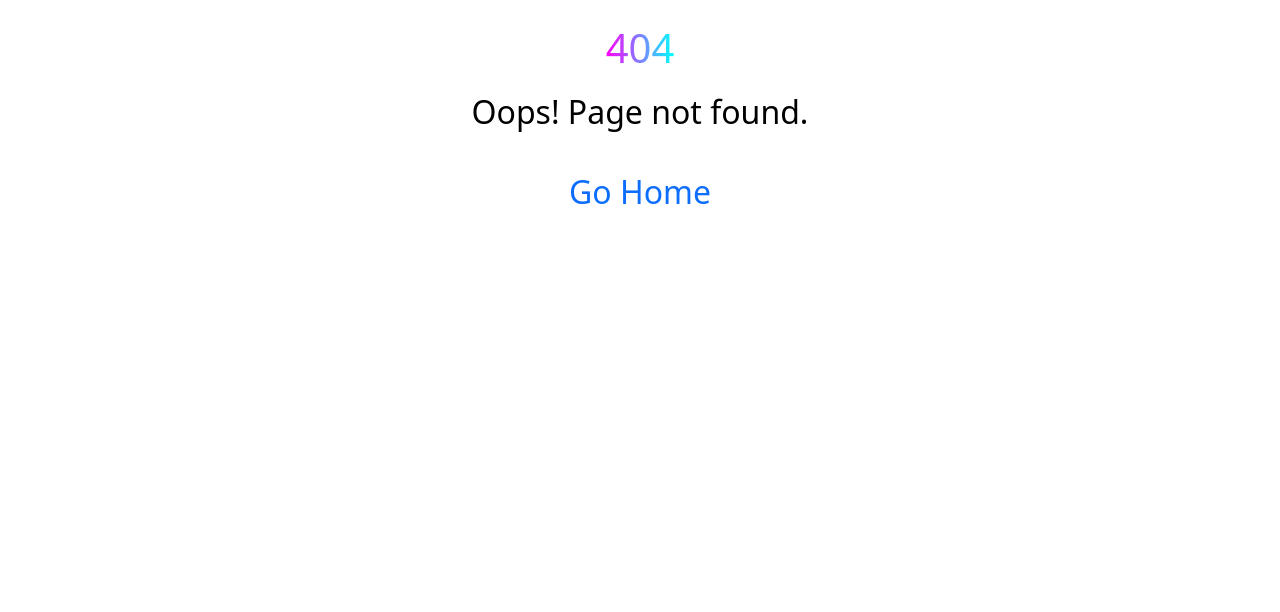
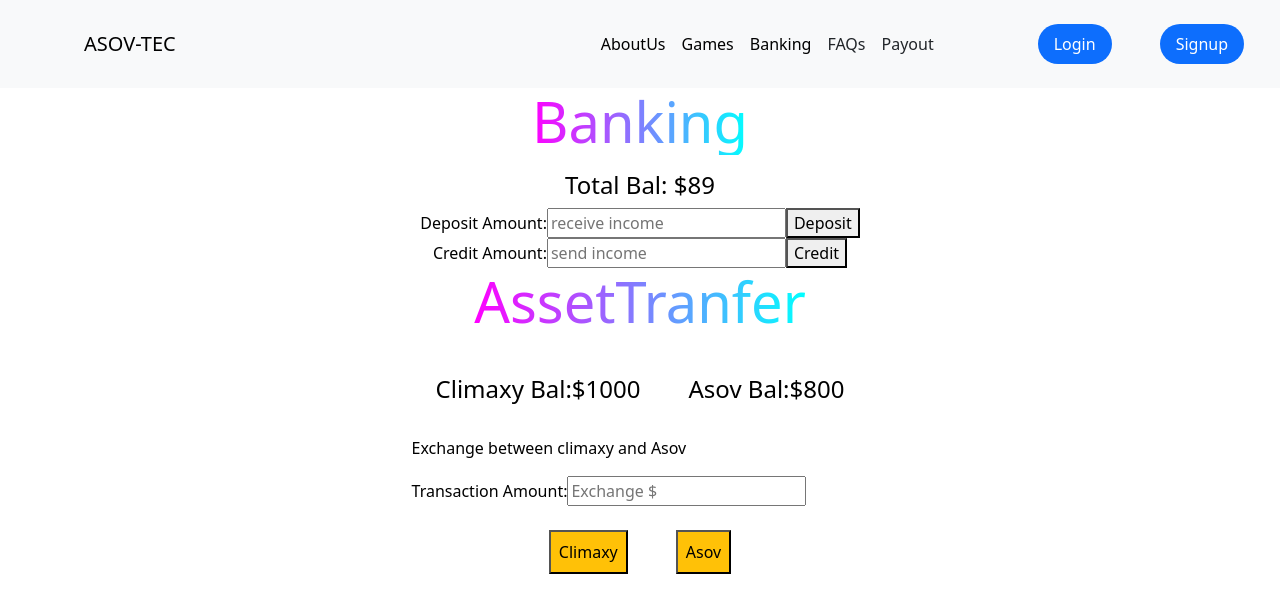
Before and after one commit to Otenevictor/Budgets-app, a React (Vite) app in the folder Budget-app/: page /banking in a window 1280 px wide. Before the commit this address had no page. Shown: the top 612 px of the page. Built offline with nearby package versions, Linux system fonts and the light colour scheme.

Commit message:
update_banking

```diff
--- a/Budget-app/src/component/NavHome.jsx
+++ b/Budget-app/src/component/NavHome.jsx
@@ -1,5 +1,5 @@
 import { Link } from "react-router-dom";
-import  { useState } from "react";
+import { useState } from "react";
 import { Navbar } from "react-bootstrap";
 import { FaBars, FaTimes } from "react-icons/fa"; // Import icons from a library like react-icons
 
@@ -30,9 +30,6 @@ import { FaBars, FaTimes } from "react-icons/fa"; // Import icons from a library
 //   );
 // };
 
-
-
-
 const Navhome = () => {
   const [isNavOpen, setIsNavOpen] = useState(false);
 
@@ -45,17 +42,39 @@ const Navhome = () => {
       <nav className="container-fluid navbar nwclass navbar-expand-lg bg-body-tertiary p-4">
         <div className="container-fluid">
           <Link className="navbar-brand ms-5" to="/">
-        ASOV-TEC        </Link>
+            ASOV-TEC{" "}
+          </Link>
           <button className="custom-toggler d-lg-none" onClick={handleToggle}>
             {isNavOpen ? <FaTimes /> : <FaBars />}
           </button>
 
-        <Navbar.Collapse  className= {isNavOpen ? "show" : ""}  id="basic-navbar-nav" >
+          <Navbar.Collapse
+            className={isNavOpen ? "show" : ""}
+            id="basic-navbar-nav"
+          >
             <div className="ms-auto">
               <ul className="navbar-nav ms-5">
                 <li className="nav-item">
                   <Link className="nav-link active" aria-current="page" to="/">
                     AboutUs
+                  </Link>
+                </li>
+                <li className="nav-item">
+                  <Link
+                    className="nav-link active"
+                    aria-current="page"
+                    to="/games"
+                  >
+                    Games
+                  </Link>
+                </li>
+                <li className="nav-item">
+                  <Link
+                    className="nav-link active"
+                    aria-current="page"
+                    to="/banking"
+                  >
+                    Banking
                   </Link>
                 </li>
                 <li className="nav-item">
@@ -90,13 +109,11 @@ const Navhome = () => {
                   Signup
                 </Link>
               </li>
-
             </ul>
-        </Navbar.Collapse >
+          </Navbar.Collapse>
         </div>
       </nav>
     </>
-
   );
 };
 
--- a/Budget-app/src/index.css
+++ b/Budget-app/src/index.css
@@ -8,6 +8,14 @@
   height: 150px;
   width: 270px;
   border-radius: 10px;
+}
+.gamebox_height {
+  height: 80% !important;
+  width: 60%;
+}
+.gamebox_height2 {
+  height: 340px !important;
+  /* width: 40%; */
 }
 .grey_color_payout{
   color: aliceblue;
--- /dev/null
+++ b/Budget-app/src/pages/Banking.jsx
@@ -0,0 +1,91 @@
+import { useState } from "react";
+import Navhome from "../component/NavHome";
+import { AssetTranfer } from "./Bankings/AssetTranfer";
+
+// function Banking() {
+//     // const [add, setAdd] = useState('')
+//     // const [substract, setSubstract] = useState('')
+//     const [total, setTotal] = useState(0);
+
+//     // function to handle deposit
+//     const handleDeposit = (amount) => {
+//         setTotal(total + amount);
+//     }
+// // function to handle credit
+// const handleCredit = (amount) => {
+//     setTotal(total - amount);
+// }
+
+//     return (
+//       <div>
+//         <h1>Banking</h1>
+//         <h4>Total Bal: ${total}</h4>
+//         <button onClick={() => handleDeposit(100)}>Deposit $100</button>
+//         <button onClick={() => handleCredit(100)}>Credit $50</button>
+
+//       </div>
+//     )
+//   }
+function Banking() {
+  const [total, setTotal] = useState(89);
+  const [depositAmount, setDepositAmount] = useState("");
+  const [creditAmount, setCreditAmount] = useState("");
+
+  const handleDeposit = () => {
+    if (depositAmount >= 0) {
+      setTotal((prevTotal) => prevTotal + parseFloat(depositAmount));
+      // reset deposit amount input after processing
+      alert(`you are reciving $${depositAmount} to your initail bal $${total}`);
+      setDepositAmount("");
+    } else {
+      alert("error amount less than zero");
+    }
+  };
+  const handleCredit = () => {
+    if (creditAmount > 0 && total >= creditAmount) {
+      setTotal(total - creditAmount);
+      alert(`you are sending $${creditAmount} from your initail bal $${total}`);
+      // reset deposit amount input after processing
+      setCreditAmount("");
+    } else {
+      alert("insufficient fund");
+    }
+  };
+
+  return (
+    <>
+      <Navhome />
+      <div className="d-flex flex-column align-items-center justify-content-center">
+        <h1>Banking</h1>
+        <h4>Total Bal: ${total}</h4>
+        <div>
+          <label htmlFor="depositAmount">Deposit Amount:</label>
+          <input
+            placeholder="receive income"
+            type="number"
+            id="depositAmount"
+            value={depositAmount}
+            onChange={(e) => setDepositAmount(parseFloat(e.target.value))}
+          />
+          <button onClick={handleDeposit}>Deposit</button>
+        </div>
+        <div>
+          <label htmlFor="CreditAmount">Credit Amount:</label>
+          <input
+            placeholder="send income"
+            type="number"
+            id="creditAmount"
+            value={creditAmount}
+            onChange={(e) => setCreditAmount(parseFloat(e.target.value))}
+          />
+          <button onClick={handleCredit}>Credit</button>
+        </div>
+        <div>
+            <AssetTranfer/>
+        </div>
+      </div>
+    </>
+  );
+}
+
+export default Banking;
--- /dev/null
+++ b/Budget-app/src/pages/Bankings/AssetTranfer.jsx
@@ -0,0 +1,71 @@
+import { useState } from "react";
+
+export const AssetTranfer = () => {
+  const [totalA, setTotalA] = useState(1000);
+  const [totalB, setTotalB] = useState(800);
+  const [amount, setAmount] = useState("");
+
+  // function to handle transaction from A to B
+  const handleTransactionAB = () => {
+    if (amount > 0 && totalA >= amount) {
+      setTotalA(totalA - amount);
+      setTotalB(totalB + amount);
+      alert(`transfering $${amount} to  Asov`);
+      // reset amount input after processing
+      setAmount("");
+    }else{
+      alert(`insufficent fund available bal: $${totalA}`)
+    }
+  };
+  // function to handle transaction from B to A
+  const handleTransactionBA = () => {
+    if (amount > 0 && totalB >= amount) {
+      setTotalB(totalB - amount);
+      setTotalA(totalA + amount);
+      alert(`transfering $${amount} to  climaxy`);
+
+      // reset amount input after processing
+      setAmount("");
+    }else{
+      alert(`insufficent fund available bal: $${totalB}`)
+    }
+  };
+
+  return (
+    <div className="d-flex flex-column align-items-center justify-content-center">
+      <h1> AssetTranfer</h1>
+      <div className="">
+        <div className="d-flex ">
+          <h4 className="d-flex p-4 ">Climaxy Bal:${totalA}</h4>
+          <h4 className="d-flex p-4 ">Asov Bal:${totalB}</h4>
+        </div>
+        <p>Exchange between climaxy and Asov</p>
+        <div>
+          <label htmlFor="amount">Transaction Amount:</label>
+          <input
+            placeholder="Exchange $"
+            type="number"
+            id="amount"
+            value={amount}
+            onChange={(e) => setAmount(parseFloat(e.target.value))}
+          />
+          <div className="d-flex  align-items-center justify-content-center">
+            <button
+              className="d-flex m-4  p-2 bg-warning"
+              onClick={handleTransactionAB}
+            >
+              {" "}
+              Climaxy
+            </button>
+            <button
+              className="d-flex m-4 p-2  bg-warning"
+              onClick={handleTransactionBA}
+            >
+              Asov
+            </button>
+          </div>
+        </div>
+      </div>
+    </div>
+  );
+};
--- a/Budget-app/src/pages/Dashboard.jsx
+++ b/Budget-app/src/pages/Dashboard.jsx
@@ -7,13 +7,10 @@ import HomeMain from '../component/HomeMain';
 
 const Dashboard = () => {
   return (<>
-  <Navbar/>
-    {/* <div className='main_home '>
-        <h1 className='fs-1 text-light'> Hi Welcome <em className='text-danger'>Asov :(</em></h1>
-        <div className='home_img'>
-    <img className='home_imge' src={gsir4} />
-    </div>
-    </div> */}
+    <Navbar/>
+  <div className="main_home">
+   <h1 className='d-flex align-item-center justify-content-center fs-3 '>Welcome to your Dashboard</h1>
+   </div>
     <HomeMain/>
 
 
--- a/Budget-app/src/pages/Games.jsx
+++ b/Budget-app/src/pages/Games.jsx
@@ -1,12 +1,14 @@
-import  { useState }  from "react";
+import { useState } from "react";
 import MysteryBox from "./MysteryGame";
-
+import Navhome from "../component/NavHome";
 
 function GuessingGame() {
-    const [secretNumber, setSecreteNumber] = useState(Math.floor(Math.random() * 81) + 20);
-    const [guess, setGuess] = useState('');
+  const [secretNumber, setSecreteNumber] = useState(
+    Math.floor(Math.random() * 81) + 20
+  );
+  const [guess, setGuess] = useState("");
   // const [numGuesses, setNumGuesses] = useState(0);
-    const [message, setMessage] = useState('');
+  const [message, setMessage] = useState("");
 
   // function to handle guess submission
   const handleGuessSubmit = (event) => {
@@ -14,43 +16,46 @@ function GuessingGame() {
 
     // validate the guess
 
-
     const parsedGuess = parseInt(guess, 10);
     // // if (parsedGuess === secretNumber) {
     // //     setMessage("Invalid guess: Please enter a number greater than or equal to 20.");
     // // }
     // setNumGuesses(numGuesses + 1);
     if (parsedGuess === secretNumber) {
-                setSecreteNumber(Math.floor(Math.random() * 81) + 20 )
-                setMessage('You win! you guessed the number in guesses.');
+      setSecreteNumber(Math.floor(Math.random() * 81) + 20);
+      setMessage("You win! you guessed the number in guesses.");
     } else if (parsedGuess > secretNumber) {
-                setMessage('your guess is too low. try again.');
+      setMessage("your guess is too low. try again.");
     } else {
-                setMessage('your guess is too high. Try again.');
+      setMessage("your guess is too high. Try again.");
     }
-            setGuess ('');
-
-
+    setGuess("");
   };
 
   return (
-        <div>
+    <>
+      <Navhome />
+      <div className="d-flex flex-colum bg-dark p-3 justify-content-center align-items-center ">
+        <div className="d-flex gamebox_height2 flex-column p-4 m-4 bg-warning justify-content-center align-item-center ">
           <h1>gussing Game</h1>
           <p>Guess a number between 20 and 100:</p>
           <form onSubmit={handleGuessSubmit}>
-                <input type="number" value={guess} onChange={(event )=> setGuess(event.target.value)} />
-                <button type="submit">Guess</button>
+            <input
+              type="number"
+              value={guess}
+              onChange={(event) => setGuess(event.target.value)}
+            />
+            <button className="bg-success p-2" type="submit">Guess</button>
           </form>
           <p>{message}</p>
+        </div>
 
-
-            <div>
-                <MysteryBox/>
+        <div className="d-flex p-3 bg-warning justify-content-center align-item-center">
+        <MysteryBox />
         </div>
       </div>
-    )
-
+    </>
+  );
 }
 
-
 export default GuessingGame;
--- a/Budget-app/src/pages/MysteryGame.jsx
+++ b/Budget-app/src/pages/MysteryGame.jsx
@@ -46,14 +46,14 @@ function MysteryBox() {
   };
 
   return (
-    <div>
+    <div className="d-flex flex-column gamebox_height p-3 bg-warning justify-content-center align-item-center">
       <h1>Mystery Box</h1>
       <p>
         Im a number between 20 and 100. can you solve the mystery and guess what i am?
       </p>
-      <p>{clues[clueIndex]}</p>
+      <p className="bg-light d-flex text-danger justify-content-center align-item-center  p-2" >{clues[clueIndex]}</p>
       {clueIndex !== clues.length - 1 && (
-        <button onClick={showNextClue}>show next clue</button>
+        <button className="bg-success text-light  p-2" onClick={showNextClue}>show next clue</button>
       )}
       <form onSubmit={handleSubmit}>
         <input
@@ -61,7 +61,7 @@ function MysteryBox() {
           value={guess}
           onChange={(event) => setGuess(event.target.value)}
         />
-        <button type="submit">Guess</button>
+        <button className="bg-success p-2" type="submit">Guess</button>
       </form>
       <p>{message}</p>
     </div>
--- a/Budget-app/src/pages/UrlPage.jsx
+++ b/Budget-app/src/pages/UrlPage.jsx
@@ -1,7 +1,7 @@
 // import React from 'react'
 import Navbar from '../component/NavBar'
 import ResultShort from '../component/ResultShort'
-import GuessingGame from './Games'
+// import GuessingGame from './Games'
 
 const UrlPage = () => {
   return (
@@ -9,7 +9,7 @@ const UrlPage = () => {
       <Navbar/>
 
     <ResultShort/>
-    <GuessingGame/>
+    {/* <GuessingGame/> */}
     </>
   )
 }
--- a/Budget-app/src/route/routing.jsx
+++ b/Budget-app/src/route/routing.jsx
@@ -9,6 +9,8 @@ import SignIn from '../pages/SignupPage';
 import NotFound from '../pages/404Page';
 import Dashboard from '../pages/Dashboard'
 import Payout from '../pages/Payouts'
+import GuessingGame from '../pages/Games';
+import Banking from '../pages/Banking';
 
 function RouteApp() {
   return (
@@ -25,6 +27,10 @@ function RouteApp() {
       <Route path="/login" element={<Login/>} />
       <Route path="/signup" element={<SignIn/>} />
       <Route path="/payout" element={<Payout/>} />
+      <Route path="/games" element={<GuessingGame/>} />
+      <Route path="/banking" element={<Banking/>} />
+
+
 
     </Routes>
   </>
```
Lines whose indentation alone changed are shown as unchanged.
